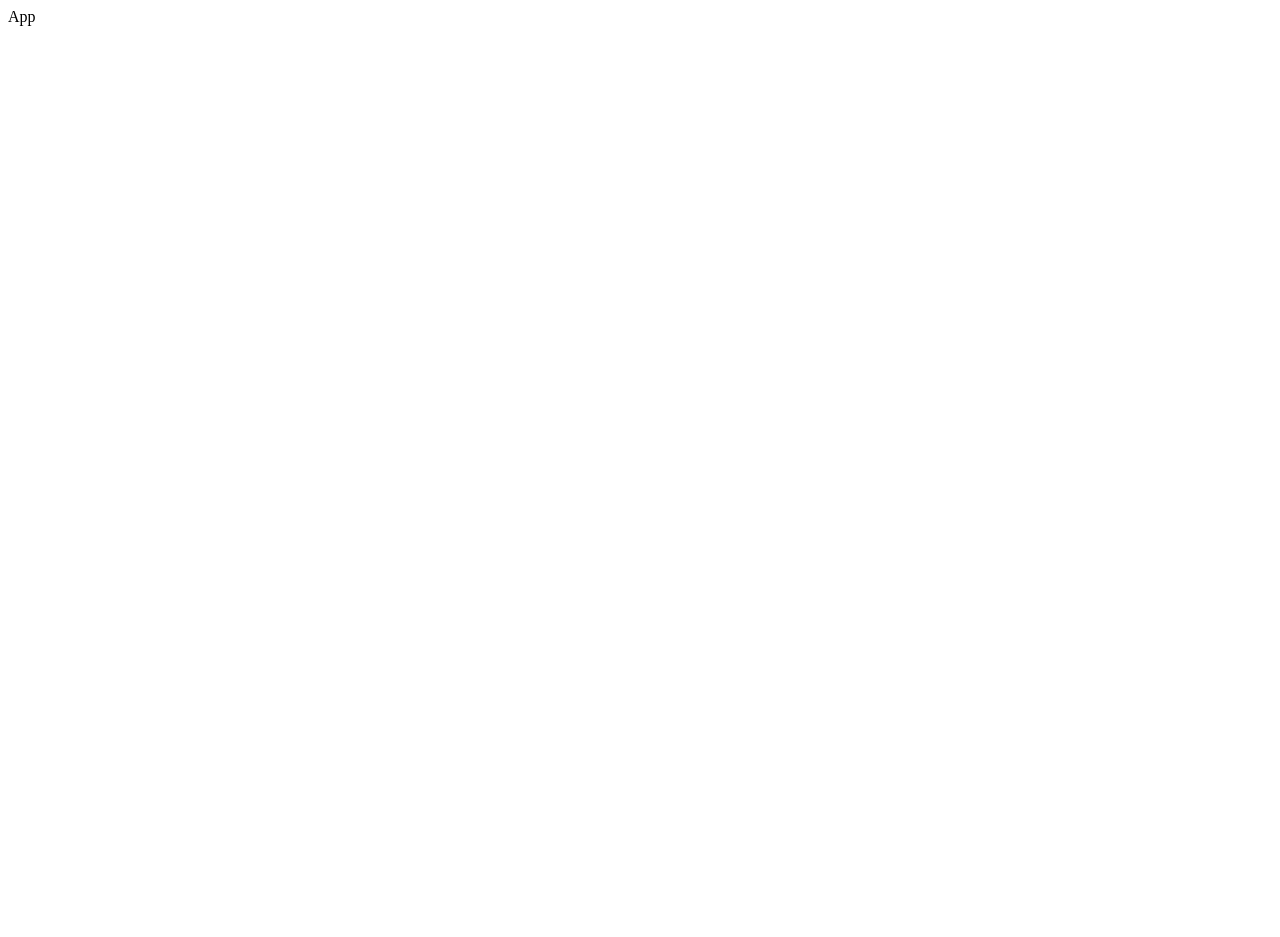
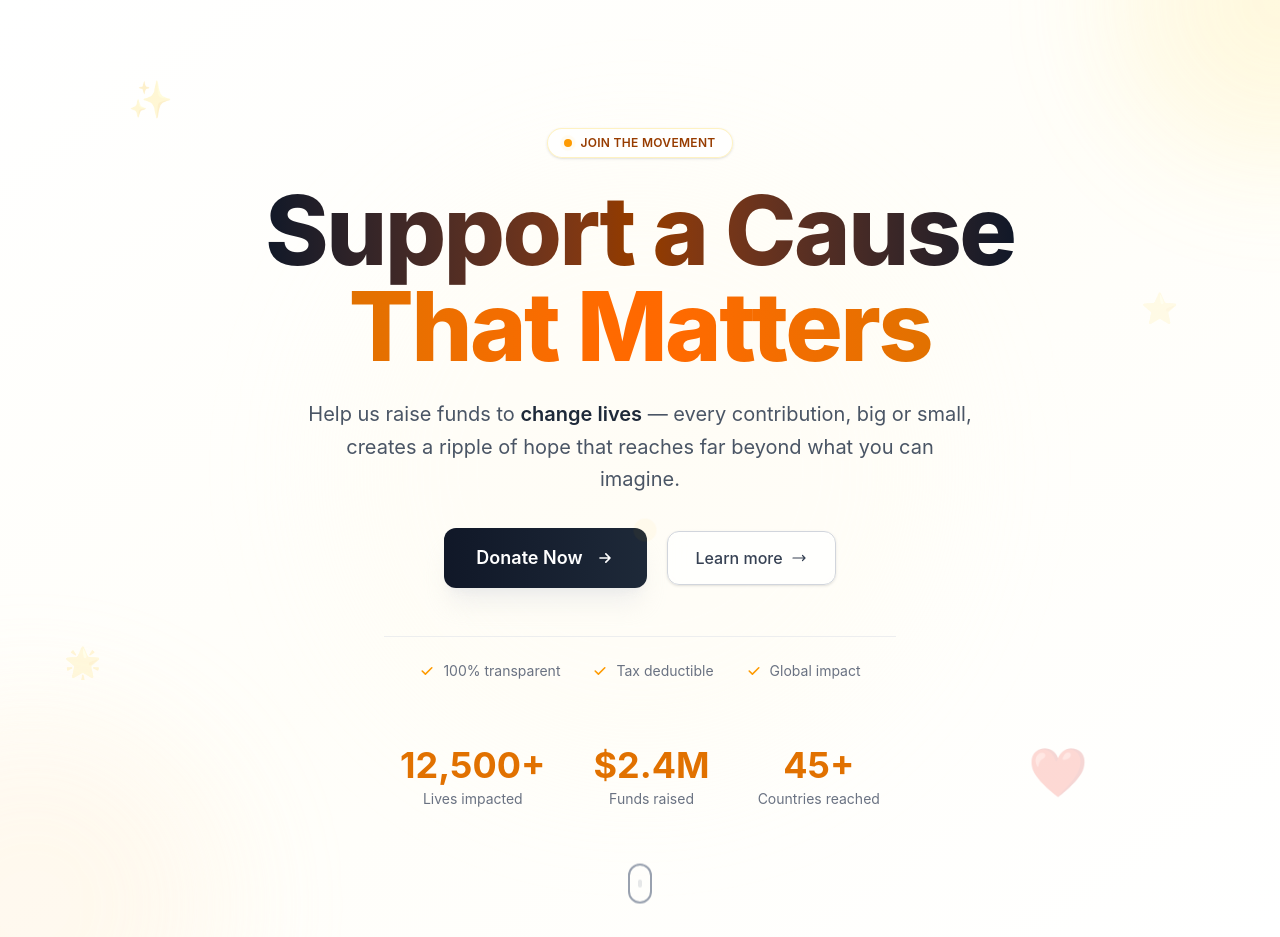
Before and after one commit to Dana-Codes/fundraiser_website, a React (Vite) app: page / in a window 1280 px wide. Before the commit the page ends 800 px from the top, so only its background shows below. Built offline with nearby package versions, Linux system fonts and the light colour scheme.

Commit message:
Built Hero Section

```diff
--- a/src/App.jsx
+++ b/src/App.jsx
@@ -1,9 +1,7 @@
-import React from 'react'
+import Home from "./pages/Home";
 
-const App = () => {
-  return (
-    <div>App</div>
-  )
+function App() {
+  return <Home />;
 }
 
-export default App
+export default App;
--- a/src/index.css
+++ b/src/index.css
@@ -1,3 +1,38 @@
-@tailwind base;
-@tailwind components;
-@tailwind utilities;
+@import "tailwindcss";
+
+
+@keyframes float {
+  0%, 100% { transform: translateY(0px); }
+  50% { transform: translateY(-20px); }
+}
+
+@keyframes float-delayed {
+  0%, 100% { transform: translateY(0px); }
+  50% { transform: translateY(-15px); }
+}
+
+@keyframes float-slow {
+  0%, 100% { transform: translateY(0px); }
+  50% { transform: translateY(-25px); }
+}
+
+@keyframes scroll {
+  0% { transform: translateY(0px); opacity: 1; }
+  100% { transform: translateY(8px); opacity: 0; }
+}
+
+.animate-float {
+  animation: float 6s ease-in-out infinite;
+}
+
+.animate-float-delayed {
+  animation: float-delayed 7s ease-in-out infinite 1s;
+}
+
+.animate-float-slow {
+  animation: float-slow 8s ease-in-out infinite 0.5s;
+}
+
+.animate-scroll {
+  animation: scroll 1.5s ease-in-out infinite;
+}
--- /dev/null
+++ b/src/pages/Home.jsx
@@ -0,0 +1,124 @@
+import React, { useState, useEffect } from 'react';
+
+const Home = () => {
+  const [isVisible, setIsVisible] = useState(false);
+
+  useEffect(() => {
+    setIsVisible(true);
+  }, []);
+
+  return (
+    <section className="relative min-h-screen flex items-center justify-center overflow-hidden bg-gradient-to-br from-white via-amber-50/30 to-white px-4 py-20 md:py-32">
+      {/* Animated background elements */}
+      <div className="absolute inset-0 overflow-hidden pointer-events-none">
+        <div className="absolute -top-40 -right-40 w-80 h-80 bg-amber-200/30 rounded-full blur-3xl animate-pulse"></div>
+        <div className="absolute -bottom-40 -left-40 w-96 h-96 bg-orange-100/40 rounded-full blur-3xl animate-pulse delay-1000"></div>
+        <div className="absolute top-1/2 left-1/2 -translate-x-1/2 -translate-y-1/2 w-[600px] h-[600px] bg-amber-50/20 rounded-full blur-3xl"></div>
+
+        {/* Floating particles */}
+        <div className="absolute top-20 left-[10%] text-4xl animate-float opacity-20">✨</div>
+        <div className="absolute bottom-32 right-[15%] text-5xl animate-float-delayed opacity-20">❤️</div>
+        <div className="absolute top-1/3 right-[8%] text-3xl animate-float-slow opacity-10">⭐</div>
+        <div className="absolute bottom-1/4 left-[5%] text-3xl animate-float-slow opacity-15">🌟</div>
+      </div>
+
+      {/* Main content container */}
+      <div className="relative z-10 max-w-6xl mx-auto text-center">
+        {/* Pre-heading badge */}
+        <div className={`inline-flex items-center gap-2 bg-white/80 backdrop-blur-sm border border-amber-200/50 rounded-full px-4 py-1.5 mb-6 shadow-sm transition-all duration-700 ${isVisible ? 'opacity-100 translate-y-0' : 'opacity-0 translate-y-4'}`}>
+          <span className="relative flex h-2 w-2">
+            <span className="animate-ping absolute inline-flex h-full w-full rounded-full bg-amber-400 opacity-75"></span>
+            <span className="relative inline-flex rounded-full h-2 w-2 bg-amber-500"></span>
+          </span>
+          <span className="text-xs font-semibold tracking-wide text-amber-800 uppercase">Join the movement</span>
+        </div>
+
+        {/* Main heading with gradient text */}
+        <h1 className={`text-5xl md:text-7xl lg:text-8xl font-extrabold tracking-tight mb-6 transition-all duration-700 delay-100 ${isVisible ? 'opacity-100 translate-y-0' : 'opacity-0 translate-y-4'}`}>
+          <span className="bg-gradient-to-r from-gray-900 via-amber-800 to-gray-900 bg-clip-text text-transparent">
+            Support a Cause
+          </span>
+          <br />
+          <span className="bg-gradient-to-r from-amber-600 via-orange-500 to-amber-600 bg-clip-text text-transparent">
+            That Matters
+          </span>
+        </h1>
+
+        {/* Description */}
+        <p className={`text-lg md:text-xl text-gray-600 max-w-2xl mx-auto mb-8 leading-relaxed transition-all duration-700 delay-200 ${isVisible ? 'opacity-100 translate-y-0' : 'opacity-0 translate-y-4'}`}>
+          Help us raise funds to <span className="font-semibold text-gray-800">change lives</span> —
+          every contribution, big or small, creates a ripple of hope that reaches far beyond what you can imagine.
+        </p>
+
+        {/* CTA Buttons */}
+        <div className={`flex flex-col sm:flex-row gap-5 justify-center items-center mt-4 transition-all duration-700 delay-300 ${isVisible ? 'opacity-100 translate-y-0' : 'opacity-0 translate-y-4'}`}>
+          <button className="group relative bg-gradient-to-r from-gray-900 to-gray-800 text-white px-8 py-4 rounded-xl text-lg font-semibold shadow-xl shadow-gray-300/30 hover:shadow-2xl hover:shadow-amber-200/50 transition-all duration-300 flex items-center gap-3 hover:scale-105 active:scale-95">
+            <span>Donate Now</span>
+            <svg className="w-5 h-5 group-hover:translate-x-1 transition-transform duration-200" fill="none" stroke="currentColor" viewBox="0 0 24 24" strokeWidth="2">
+              <path strokeLinecap="round" strokeLinejoin="round" d="M13 7l5 5m0 0l-5 5m5-5H6" />
+            </svg>
+            <span className="absolute -top-1 -right-1 flex h-3 w-3">
+              <span className="animate-ping absolute inline-flex h-full w-full rounded-full bg-amber-400 opacity-60"></span>
+            </span>
+          </button>
+
+          <button className="text-gray-700 font-medium border border-gray-300 bg-white/70 backdrop-blur-sm px-7 py-3.5 rounded-xl hover:bg-gray-50 hover:border-gray-400 transition-all duration-200 shadow-sm hover:shadow-md flex items-center gap-2 group">
+            <span>Learn more</span>
+            <svg className="w-4 h-4 group-hover:translate-x-1 transition-transform duration-200" fill="none" stroke="currentColor" viewBox="0 0 24 24" strokeWidth="1.8">
+              <path strokeLinecap="round" strokeLinejoin="round" d="M17.25 8.25L21 12m0 0l-3.75 3.75M21 12H3" />
+            </svg>
+          </button>
+        </div>
+
+        {/* Trust indicators */}
+        <div className={`mt-12 pt-6 flex flex-wrap justify-center gap-x-8 gap-y-3 text-sm text-gray-500 border-t border-gray-200/70 max-w-lg mx-auto transition-all duration-700 delay-400 ${isVisible ? 'opacity-100 translate-y-0' : 'opacity-0 translate-y-4'}`}>
+          <div className="flex items-center gap-2 group cursor-default">
+            <svg className="w-4 h-4 text-amber-500 group-hover:scale-110 transition-transform" fill="currentColor" viewBox="0 0 20 20">
+              <path fillRule="evenodd" d="M16.707 5.293a1 1 0 010 1.414l-8 8a1 1 0 01-1.414 0l-4-4a1 1 0 011.414-1.414L8 12.586l7.293-7.293a1 1 0 011.414 0z" clipRule="evenodd"/>
+            </svg>
+            <span>100% transparent</span>
+          </div>
+          <div className="flex items-center gap-2 group cursor-default">
+            <svg className="w-4 h-4 text-amber-500 group-hover:scale-110 transition-transform" fill="currentColor" viewBox="0 0 20 20">
+              <path fillRule="evenodd" d="M16.707 5.293a1 1 0 010 1.414l-8 8a1 1 0 01-1.414 0l-4-4a1 1 0 011.414-1.414L8 12.586l7.293-7.293a1 1 0 011.414 0z" clipRule="evenodd"/>
+            </svg>
+            <span>Tax deductible</span>
+          </div>
+          <div className="flex items-center gap-2 group cursor-default">
+            <svg className="w-4 h-4 text-amber-500 group-hover:scale-110 transition-transform" fill="currentColor" viewBox="0 0 20 20">
+              <path fillRule="evenodd" d="M16.707 5.293a1 1 0 010 1.414l-8 8a1 1 0 01-1.414 0l-4-4a1 1 0 011.414-1.414L8 12.586l7.293-7.293a1 1 0 011.414 0z" clipRule="evenodd"/>
+            </svg>
+            <span>Global impact</span>
+          </div>
+        </div>
+
+        {/* Stats bar */}
+        <div className={`mt-16 flex flex-wrap justify-center gap-8 md:gap-12 transition-all duration-700 delay-500 ${isVisible ? 'opacity-100 translate-y-0' : 'opacity-0 translate-y-4'}`}>
+          <div className="text-center">
+            <div className="text-3xl md:text-4xl font-bold text-amber-600">12,500+</div>
+            <div className="text-sm text-gray-500 mt-1">Lives impacted</div>
+          </div>
+          <div className="text-center">
+            <div className="text-3xl md:text-4xl font-bold text-amber-600">$2.4M</div>
+            <div className="text-sm text-gray-500 mt-1">Funds raised</div>
+          </div>
+          <div className="text-center">
+            <div className="text-3xl md:text-4xl font-bold text-amber-600">45+</div>
+            <div className="text-sm text-gray-500 mt-1">Countries reached</div>
+          </div>
+        </div>
+      </div>
+
+      {/* Scroll indicator */}
+      <div className="absolute bottom-8 left-1/2 -translate-x-1/2 animate-bounce">
+        <div className="w-6 h-10 border-2 border-gray-400 rounded-full flex justify-center">
+          <div className="w-1 h-2 bg-gray-400 rounded-full mt-2 animate-scroll"></div>
+        </div>
+      </div>
+
+
+    </section>
+  );
+};
+
+export default Home;
```
